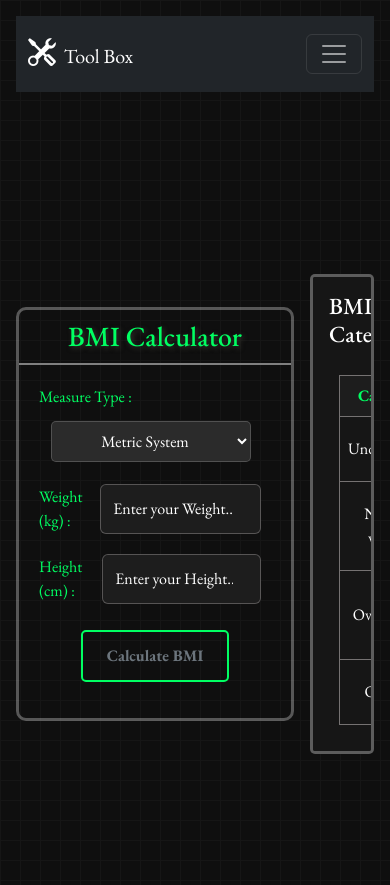
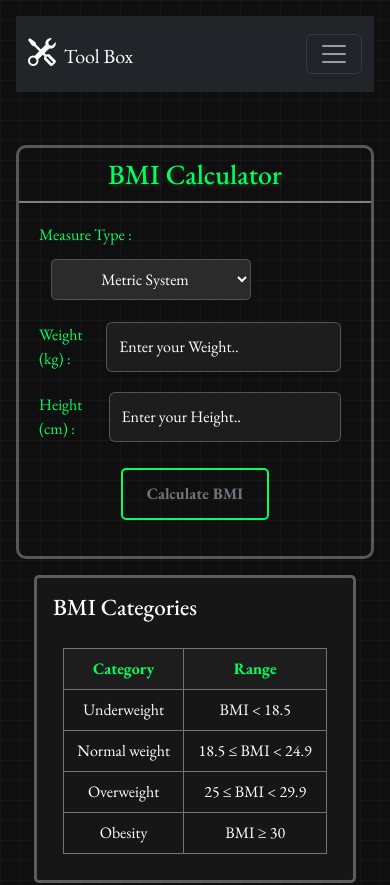
Before and after one commit to Vidushi87/toolkit, a React (Vite) app: page /bmicalculator in a window 390 px wide. Shown: the top 885 px of the page. Built offline with nearby package versions, Linux system fonts and the light colour scheme.

Commit message:
Added responsiveness to some pages

```diff
--- a/src/components/BMICalculator/BMICalculator.module.css
+++ b/src/components/BMICalculator/BMICalculator.module.css
@@ -25,7 +25,7 @@ body {
   display: flex;
   align-items: center;
   justify-content: center;
-  flex-direction: grid;
+  flex-direction: row;
   gap: 1rem;
   flex-grow: 1;
 }
@@ -124,7 +124,7 @@ input::placeholder {
   border-radius: 5px;
   overflow-y: auto;
   border: 3px solid rgba(255, 255, 255, 0.3);
-  width: 20%;
+  width: 25%;
 }
 
 .rangeTable {
@@ -160,3 +160,13 @@ input::placeholder {
   font-weight: bold;
   color: #00ff62;
 }
+
+@media (max-width: 800px) {
+  .container {
+    flex-direction: column; /* Stack items vertically on smaller screens */
+  }
+
+  .bmiRange{
+    width: 90%;
+  }
+}
--- a/src/components/Calculator/Calculator.module.css
+++ b/src/components/Calculator/Calculator.module.css
@@ -31,9 +31,10 @@ body {
   display: flex;
   align-items: center;
   justify-content: center;
-  flex-direction: grid;
+  flex-direction: row;
   gap: 1rem;
   flex-grow: 1;
+  margin-top: 20px;
 }
 
 .displayWindow {
@@ -140,7 +141,7 @@ body {
   border-radius: 5px;
   overflow-y: auto;
   border: 3px solid rgba(255, 255, 255, 0.3);
-  width: 20%;
+  width: 25%;
   height: 30rem;
 }
 
@@ -208,7 +209,7 @@ body {
 
 .clearButton:hover {
   background-color: #d3d3d3;
-  color:#555
+  color: #555;
 }
 
 .historyHeader {
@@ -221,3 +222,13 @@ body {
 .historyHeader h2 {
   margin: 0; /* Removes default margin for h2 */
 }
+
+@media (max-width: 800px) {
+  .container {
+    flex-direction: column; /* Stack items vertically on smaller screens */
+  }
+
+  .history {
+    width: 60%;
+  }
+}
--- a/src/components/CurrencyConverter/ConverterForm.jsx
+++ b/src/components/CurrencyConverter/ConverterForm.jsx
@@ -59,7 +59,7 @@ const ConverterForm = () => {
         />
       </div>
       <div className={styles.formGroup}>
-        <div className="form-section">
+        <div className="form-section m-2">
           <label className="form-label">From</label>
           <CurrencySelect
             selectedCurrency={fromCurrency}
@@ -79,7 +79,7 @@ const ConverterForm = () => {
             />
           </svg>
         </div>
-        <div className="form-section">
+        <div className="form-section m-2">
           <label className="form-label">To</label>
           <CurrencySelect
             selectedCurrency={toCurrency}
--- a/src/components/CurrencyConverter/CurrencyConverter.module.css
+++ b/src/components/CurrencyConverter/CurrencyConverter.module.css
@@ -86,7 +86,7 @@ body {
   display: flex;
   flex-direction: row;
   align-items: center;
-  justify-content: space-between;
+  justify-content: center;
   padding: 10px 50px 20px 50px;
 }
 
--- a/src/components/Notes/Notes.module.css
+++ b/src/components/Notes/Notes.module.css
@@ -33,12 +33,19 @@ body {
 .notesList {
   display: grid;
   grid-gap: 1rem;
-  grid-template-columns: repeat(2, 300px);
+  grid-template-columns: repeat(2, 300px); /* Default: 2 columns */
   align-items: center;
   justify-content: center;
   color: #d2d3d2;
   overflow-y: auto;
   max-height: 475px;
+}
+
+@media (max-width: 768px) {
+  .notesList {
+    grid-template-columns: 1fr; /* Switch to 1 column */
+    justify-content: stretch; /* Ensure proper alignment */
+  }
 }
 
 .notesList::-webkit-scrollbar {
@@ -100,14 +107,14 @@ body {
   outline: none;
 }
 
-.addNote input{
+.addNote input {
   border: none;
   resize: none;
   background-color: #323432 !important;
-  color:#8f9b93
+  color: #8f9b93;
 }
 
-.addNote input:focus{
+.addNote input:focus {
   outline: none;
 }
 .addNote button {
```
